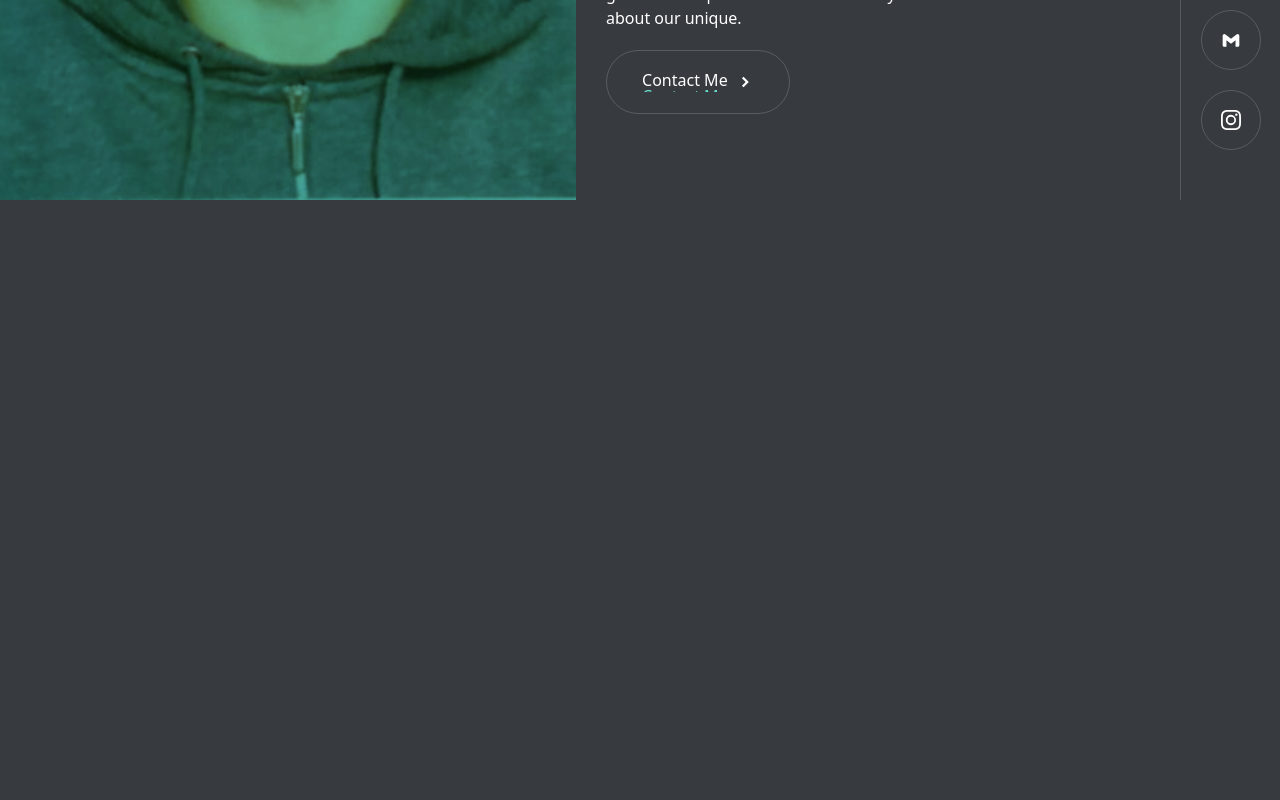
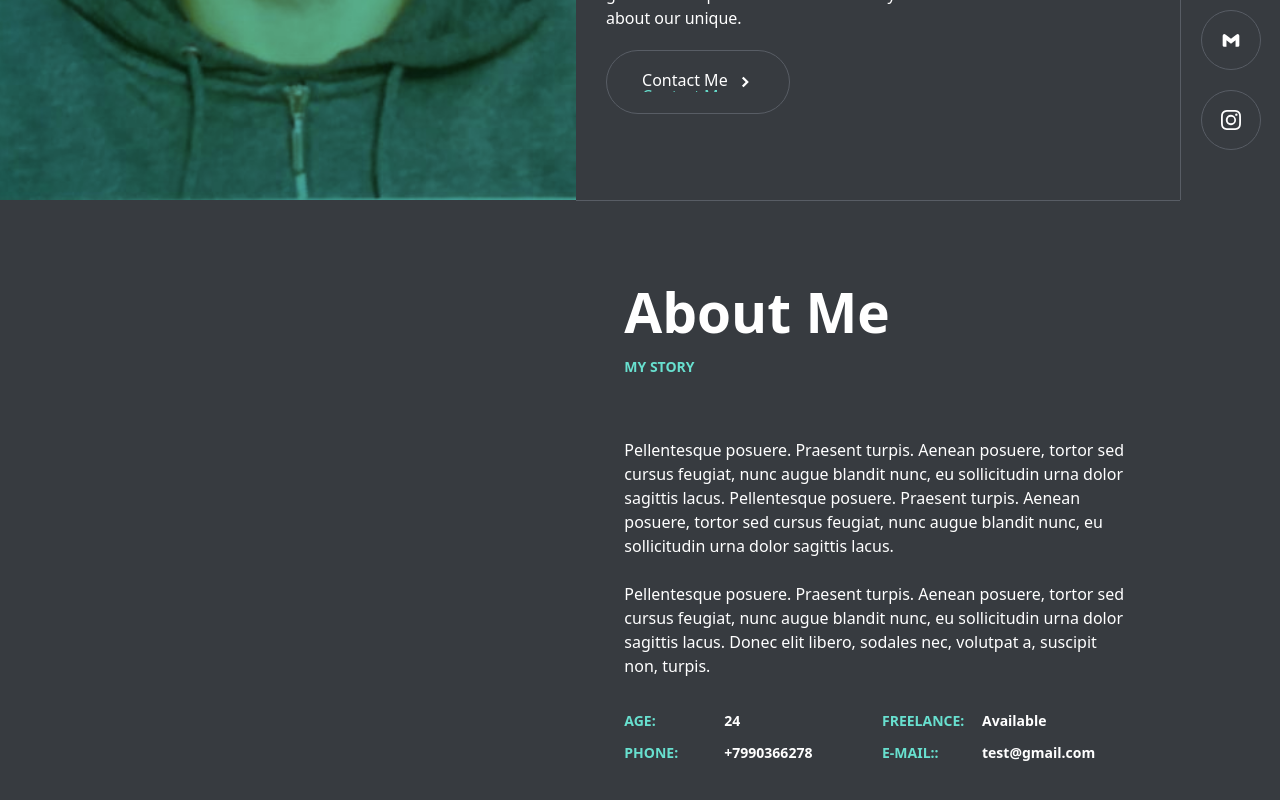
Before and after one commit to Mustafaisaev3/-Portfolio, a Next.js app: page / in a window 1280 px wide. Shown: the part 600-1400 px from the top of the page. Before the commit the page ends 800 px from the top, so only its background shows below. Built offline with nearby package versions, Linux system fonts and the light colour scheme.

Commit message:
Making About block

```diff
--- a/app/page.tsx
+++ b/app/page.tsx
@@ -1,9 +1,11 @@
+import About from "@/components/Blocks/About"
 import Main from "@/components/Blocks/Main"
 
 export default function Home() {
   return (
     <div className='h-full'>
       <Main />
+      <About />
     </div>
   )
 }
--- /dev/null
+++ b/components/BlockTitle.tsx
@@ -0,0 +1,17 @@
+import React from 'react'
+
+interface BlockTitleTypes {
+    title: string,
+    subtitle: string,
+}
+
+const BlockTitle: React.FC<BlockTitleTypes> = ({ title, subtitle }) => {
+  return (
+    <div className='w-full h-auto pb-[60px]'>
+        <h2 className='text-[white] text-[55px] font-bold'>{title}</h2>
+        <span className='text-[#68e0cf] text-[14px] font-bold uppercase'>{subtitle}</span>
+    </div>
+  )
+}
+
+export default BlockTitle
--- /dev/null
+++ b/components/Blocks/About.tsx
@@ -0,0 +1,36 @@
+import React from 'react'
+import BlockTitle from '../BlockTitle'
+
+const About = () => {
+  return (
+    <div className='px-[8%] py-[70px] border-t-[1px] border-[#585d65]'>
+        <BlockTitle title='About Me' subtitle='My story' />
+        <p className='text-[#ffffff] mb-[30px]'>
+            Pellentesque posuere. Praesent turpis. Aenean posuere, tortor sed cursus feugiat, nunc augue blandit nunc, eu sollicitudin urna dolor sagittis lacus. Pellentesque posuere. Praesent turpis. Aenean posuere, tortor sed cursus feugiat, nunc augue blandit nunc, eu sollicitudin urna dolor sagittis lacus.
+            <br/>
+            <br/>
+            Pellentesque posuere. Praesent turpis. Aenean posuere, tortor sed cursus feugiat, nunc augue blandit nunc, eu sollicitudin urna dolor sagittis lacus. Donec elit libero, sodales nec, volutpat a, suscipit non, turpis.
+        </p>
+        <div className='w-full h-auto grid grid-cols-2 gap-2'>
+            <div className='w-full'>
+                <span className='w-[100px] text-[#68e0cf] text-[14px] font-bold uppercase inline-block'>AGE:</span>
+                <span className='text-[#ffffff] text-[14px] font-bold'>24</span>
+            </div>
+            <div className='w-full'>
+                <span className='w-[100px] text-[#68e0cf] text-[14px] font-bold uppercase inline-block'>FREELANCE:</span>
+                <span className='text-[#ffffff] text-[14px] font-bold'>Available</span>
+            </div>
+            <div className='w-full'>
+                <span className='w-[100px] text-[#68e0cf] text-[14px] font-bold uppercase inline-block'>PHONE:</span>
+                <span className='text-[#ffffff] text-[14px] font-bold'>+7990366278</span>
+            </div>
+            <div className='w-full'>
+                <span className='w-[100px] text-[#68e0cf] text-[14px] font-bold uppercase inline-block'>E-MAIL::</span>
+                <span className='text-[#ffffff] text-[14px] font-bold'>test@gmail.com</span>
+            </div>
+        </div>
+    </div>
+  )
+}
+
+export default About
```
